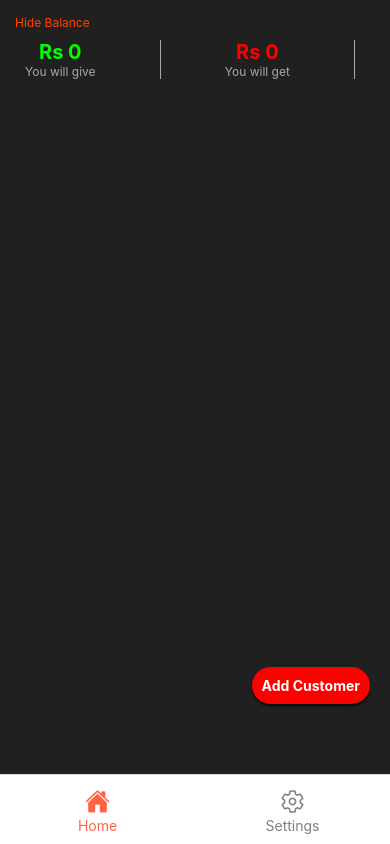
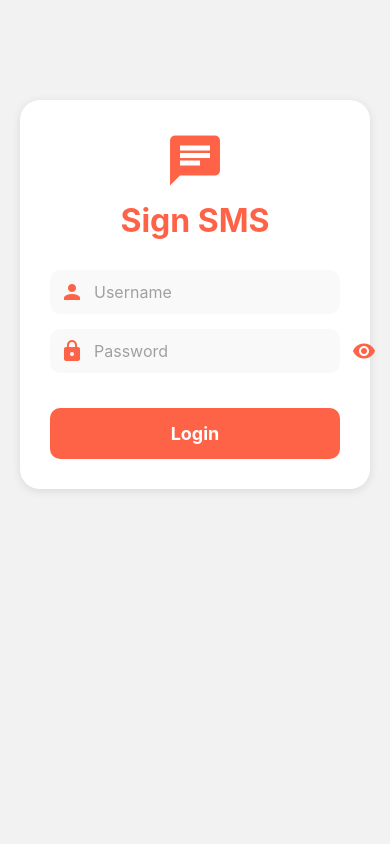
Before and after one commit to sohrab-pro/finance-management, a React Native app: screen /Login in a window 390 px wide. Built offline with nearby package versions, Linux system fonts and the light colour scheme.

Commit message:
login page added

```diff
--- a/App.js
+++ b/App.js
@@ -62,7 +62,7 @@ const BottomTabNavigator = ({setIsLoggedIn}) => (
 );
 
 function App() {
-  const [isLoggedIn, setIsLoggedIn] = useState(true);
+  const [isLoggedIn, setIsLoggedIn] = useState(false);
   return (
     <NavigationContainer>
       {isLoggedIn ? (
--- a/components/Login.js
+++ b/components/Login.js
@@ -1,13 +1,171 @@
-import {View, Text, StyleSheet} from 'react-native';
+import React, {useState} from 'react';
+import {
+  View,
+  Text,
+  TextInput,
+  TouchableOpacity,
+  StyleSheet,
+  ActivityIndicator,
+  KeyboardAvoidingView,
+  Platform,
+} from 'react-native';
+import {SafeAreaView} from 'react-native-safe-area-context';
+import Icon from 'react-native-vector-icons/MaterialCommunityIcons';
 
-const Login = () => {
+const Login = ({navigation, setIsLoggedIn}) => {
+  const [username, setUsername] = useState('');
+  const [password, setPassword] = useState('');
+  const [error, setError] = useState('');
+  const [loading, setLoading] = useState(false);
+  const [showPassword, setShowPassword] = useState(false);
+
+  const handleLogin = async () => {
+    setLoading(true);
+    setError('');
+  };
+
+  const togglePasswordVisibility = () => {
+    setShowPassword(!showPassword);
+  };
+
   return (
-    <View>
-      <Text>Login</Text>
-    </View>
+    <SafeAreaView style={styles.container}>
+      <View style={styles.card}>
+        <View style={styles.logoContainer}>
+          <Icon name="message-text" size={60} color="#FF6347" />
+          <Text style={styles.title}>Sign SMS</Text>
+        </View>
+        {error ? <Text style={styles.error}>{error}</Text> : null}
+        <View style={styles.inputContainer}>
+          <Icon
+            name="account"
+            size={24}
+            color="#FF6347"
+            style={styles.inputIcon}
+          />
+          <TextInput
+            style={styles.input}
+            value={username}
+            autoCapitalize="none"
+            onChangeText={setUsername}
+            placeholder="Username"
+            placeholderTextColor="#a0a0a0"
+          />
+        </View>
+        <View style={styles.inputContainer}>
+          <Icon
+            name="lock"
+            size={24}
+            color="#FF6347"
+            style={styles.inputIcon}
+          />
+          <TextInput
+            style={styles.input}
+            secureTextEntry={!showPassword}
+            value={password}
+            onChangeText={setPassword}
+            placeholder="Password"
+            placeholderTextColor="#a0a0a0"
+          />
+          <TouchableOpacity
+            onPress={togglePasswordVisibility}
+            style={styles.eyeButton}>
+            <Icon
+              name={showPassword ? 'eye-off' : 'eye'}
+              size={24}
+              color="#FF6347"
+            />
+          </TouchableOpacity>
+        </View>
+        <TouchableOpacity
+          style={styles.button}
+          onPress={handleLogin}
+          disabled={loading}>
+          {loading ? (
+            <ActivityIndicator size="small" color="#fff" />
+          ) : (
+            <Text style={styles.buttonText}>Login</Text>
+          )}
+        </TouchableOpacity>
+      </View>
+    </SafeAreaView>
   );
 };
 
-const styles = StyleSheet.create({});
+const styles = StyleSheet.create({
+  container: {
+    flex: 1,
+  },
+  gradient: {
+    flex: 1,
+    justifyContent: 'center',
+    alignItems: 'center',
+  },
+  keyboardAvoidingView: {
+    width: '100%',
+    alignItems: 'center',
+  },
+  card: {
+    backgroundColor: '#ffffff',
+    borderRadius: 20,
+    padding: 30,
+    marginTop: 100,
+    marginHorizontal: 20,
+    maxWidth: 400,
+    shadowColor: '#000',
+    shadowOffset: {width: 0, height: 2},
+    shadowOpacity: 0.1,
+    shadowRadius: 10,
+    elevation: 5,
+  },
+  logoContainer: {
+    alignItems: 'center',
+    marginBottom: 30,
+  },
+  title: {
+    fontSize: 32,
+    fontWeight: 'bold',
+    color: '#FF6347',
+    marginTop: 10,
+  },
+  inputContainer: {
+    flexDirection: 'row',
+    alignItems: 'center',
+    backgroundColor: '#f9f9f9',
+    borderRadius: 10,
+    marginBottom: 15,
+    paddingHorizontal: 10,
+  },
+  inputIcon: {
+    marginRight: 10,
+  },
+  input: {
+    flex: 1,
+    paddingVertical: 12,
+    fontSize: 16,
+    color: '#333',
+  },
+  eyeButton: {
+    padding: 10,
+  },
+  button: {
+    backgroundColor: '#FF6347',
+    paddingVertical: 15,
+    borderRadius: 10,
+    alignItems: 'center',
+    marginTop: 20,
+  },
+  buttonText: {
+    color: '#fff',
+    fontWeight: 'bold',
+    fontSize: 18,
+  },
+  error: {
+    color: '#FF3B30',
+    marginBottom: 15,
+    textAlign: 'center',
+    fontSize: 14,
+  },
+});
 
 export default Login;
--- a/package.json
+++ b/package.json
@@ -17,6 +17,7 @@
     "moment-timezone": "^0.5.46",
     "react": "18.3.1",
     "react-native": "0.75.4",
+    "react-native-linear-gradient": "^2.8.3",
     "react-native-safe-area-context": "^4.13.1",
     "react-native-screens": "^3.35.0",
     "react-native-vector-icons": "^10.2.0"
```
Also changed, not shown: 1 other file (tests, documents, lock files or other folders).
